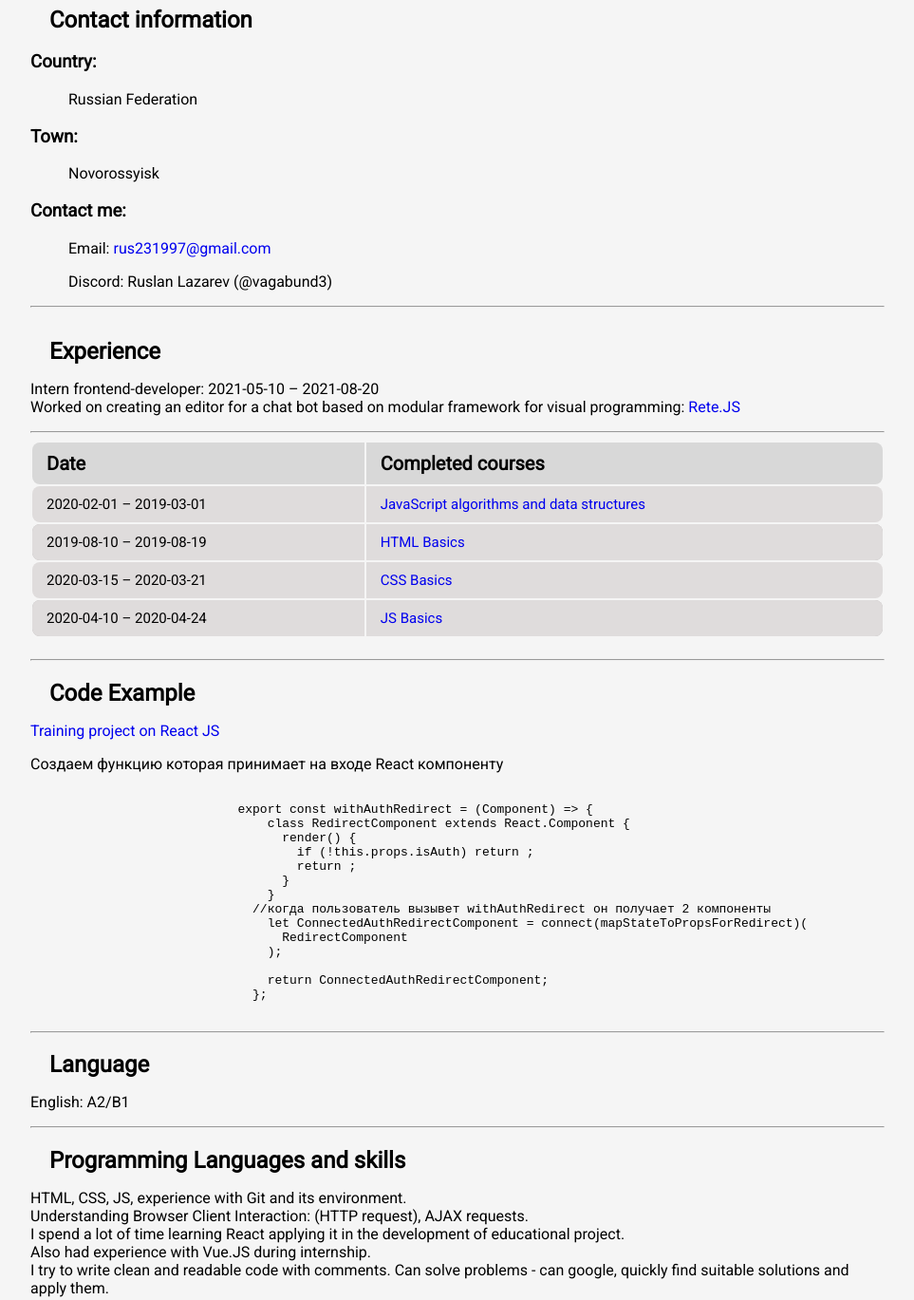
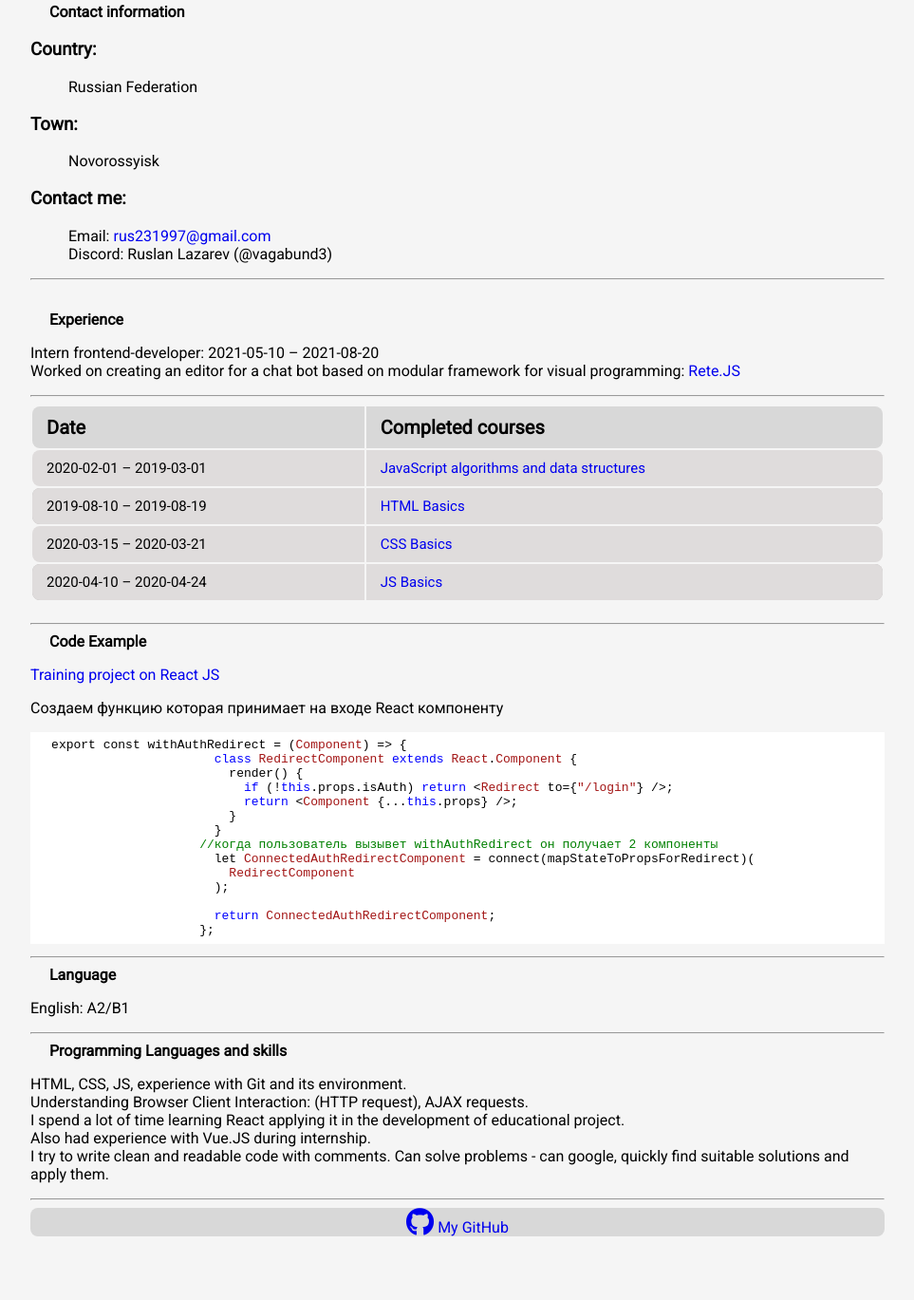
Before and after one commit to Vagabund3/-rsschool-cv, a plain HTML site: page Html/index.html in a window 1280 px wide. Shown: the part 101-1470 px from the top of the page at 95% size, without its empty margins (158-1121 px from the left). After the commit the page ends 1411 px from the top, so only its background shows below. Drawn offline with Linux system fonts and the light colour scheme.

Commit message:
fix index.html

```diff
--- a/Html/style.css
+++ b/Css/style.css
@@ -106,3 +106,8 @@ section {
   font-family: "Oswald", sans-serif;
   justify-content: flex-end;
 }
+
+code {
+  font-family: Consolas, "courier new";
+  background-color: #f1f1f1;
+}
--- a/Html/index.html
+++ b/Html/index.html
@@ -6,7 +6,7 @@
     <meta http-equiv="X-UA-Compatible" content="IE=edge">
     <meta name="viewport" content="width=device-width, initial-scale=1.0">
     <title>My CV</title>
-    <link rel="stylesheet" href="style.css">
+    <link rel="stylesheet" href="../Css/style.css">
     <link rel="stylesheet" href="https://use.fontawesome.com/releases/v5.6.1/css/all.css">
     <link href="https://fonts.googleapis.com/css?family=Roboto&display=swap" rel="stylesheet">
 
@@ -21,9 +21,9 @@
         <main>
             <div class="contacts">
                 <section>
-                    <h1 style="color: #000;">
+                    <h2 style="color: #000;">
                         Contact information
-                    </h1>
+                    </h2>
                 </section>
                 <div class="living_place">
 
@@ -49,7 +49,9 @@
                             <li>
                                 Email: <a href="mailto:hi.pro.rus231997@gmail.com">rus231997@gmail.com</a>
                             </li>
-                            <p>Discord: Ruslan Lazarev (@vagabund3)</p>
+                            <li>
+                                Discord: Ruslan Lazarev (@vagabund3)
+                            </li>
                         </ul>
                     </div>
                     <hr>
@@ -57,7 +59,7 @@
             </div>
             <div class="experience">
                 <section>
-                    <h1 style="color: #000;">Experience</h1>
+                    <h2 style="color: #000;">Experience</h2>
                     <p>Intern frontend-developer: 2021-05-10 – 2021-08-20 <br> Worked on creating an editor for a chat
                         bot
                         based on modular framework for visual programming: <a href="https://rete.js.org/#/">Rete.JS</a>
@@ -73,30 +75,27 @@
                             <th>Completed courses</th>
                         </tr>
                     </thead>
-                    <tbody>
+
                     <tr>
                         <td>2020-02-01 – 2019-03-01 </td>
                         <td>
                             <a href="https://www.freecodecamp.org/learn/">JavaScript algorithms and data
-                                    structures</a>
+                                structures
+                            </a>
                         </td>
                     </tr>
-
                     <tr>
                         <td>2019-08-10 – 2019-08-19</td>
                         <td>
                             <a href="https://www.sololearn.com/Certificate/1014-14160181/jpg/">HTML Basics</a>
                         </td>
                     </tr>
-
                     <tr>
                         <td>2020-03-15 – 2020-03-21 </td>
                         <td>
                             <a href="https://www.sololearn.com/Certificate/1023-14160181/jpg/">CSS Basics</a>
                         </td>
                     </tr>
-                        </th>
-
                     <tr>
                         <td>2020-04-10 – 2020-04-24 </td>
                         <td>
@@ -104,39 +103,37 @@
                         </td>
                     </tr>
                     <tr>
-                    </tbody>
                 </table>
                 <hr>
             </div>
             <div class="code_example">
                 <section class="git_src">
-                    <h1 style="color: #000;">Code Example</h1>
+                    <h2 style="color: #000;">Code Example</h2>
                     <p> <a href="https://github.com/Vagabund3/React-project">Training project on React JS</a>
                     </p>
-                    <p>Создаем функцию которая принимает на входе React компоненту
-                    <pre><code>
-                            export const withAuthRedirect = (Component) => {
-                                class RedirectComponent extends React.Component {
+                    <p>Создаем функцию которая принимает на входе React компоненту</p>
+                    <pre class="hljs"
+                        style="display: block; overflow-x: auto; padding: 0.5em; background: rgb(255, 255, 255); color: rgb(0, 0, 0);">  export const withAuthRedirect = (<span class="hljs-type" style="color: rgb(163, 21, 21);">Component</span>) =&gt; {
+                        <span class="hljs-class"><span class="hljs-keyword" style="color: rgb(0, 0, 255);">class</span> <span class="hljs-title" style="color: rgb(163, 21, 21);">RedirectComponent</span> <span class="hljs-keyword" style="color: rgb(0, 0, 255);">extends</span> <span class="hljs-title" style="color: rgb(163, 21, 21);">React</span>.<span class="hljs-title" style="color: rgb(163, 21, 21);">Component</span> </span>{
                           render() {
-                                    if (!this.props.isAuth) return <Redirect to={"/login"} />;
-                                    return <Component {...this.props} />;
+                            <span class="hljs-keyword" style="color: rgb(0, 0, 255);">if</span> (!<span class="hljs-keyword" style="color: rgb(0, 0, 255);">this</span>.props.isAuth) <span class="hljs-keyword" style="color: rgb(0, 0, 255);">return</span> &lt;<span class="hljs-type" style="color: rgb(163, 21, 21);">Redirect</span> to={<span class="hljs-string" style="color: rgb(163, 21, 21);">"/login"</span>} /&gt;;
+                            <span class="hljs-keyword" style="color: rgb(0, 0, 255);">return</span> &lt;<span class="hljs-type" style="color: rgb(163, 21, 21);">Component</span> {...<span class="hljs-keyword" style="color: rgb(0, 0, 255);">this</span>.props} /&gt;;
                           }
                         }
-                              //когда пользователь вызывет withAuthRedirect он получает 2 компоненты
-                                let ConnectedAuthRedirectComponent = connect(mapStateToPropsForRedirect)(
-                                  RedirectComponent
+                      <span class="hljs-comment" style="color: green;">//когда пользователь вызывет withAuthRedirect он получает 2 компоненты</span>
+                        let <span class="hljs-type" style="color: rgb(163, 21, 21);">ConnectedAuthRedirectComponent</span> = connect(mapStateToPropsForRedirect)(
+                          <span class="hljs-type" style="color: rgb(163, 21, 21);">RedirectComponent</span>
                         );
 
-                                return ConnectedAuthRedirectComponent;
-                              };
-                        </code></pre>
-                    </p>
+                        <span class="hljs-keyword" style="color: rgb(0, 0, 255);">return</span> <span class="hljs-type" style="color: rgb(163, 21, 21);">ConnectedAuthRedirectComponent</span>;
+                      };</pre>
+
                 </section>
             </div>
             <hr>
             <div class="language">
                 <section>
-                    <h1 style="color: #000;">Language</h1>
+                    <h2 style="color: #000;">Language</h2>
                     <p>English: A2/B1
                     </p>
                 </section>
@@ -144,7 +141,7 @@
             <hr>
             <div class="skills">
                 <section>
-                    <h1 style="color: #000;">Programming Languages and skills</h1>
+                    <h2 style="color: #000;">Programming Languages and skills</h2>
                     <p>HTML, CSS, JS, experience with Git and its environment.<br>Understanding Browser Client
                         Interaction: (HTTP request), AJAX requests.<br> I spend a lot of time learning React applying it
                         in
```
Lines whose indentation alone changed are shown as unchanged.
